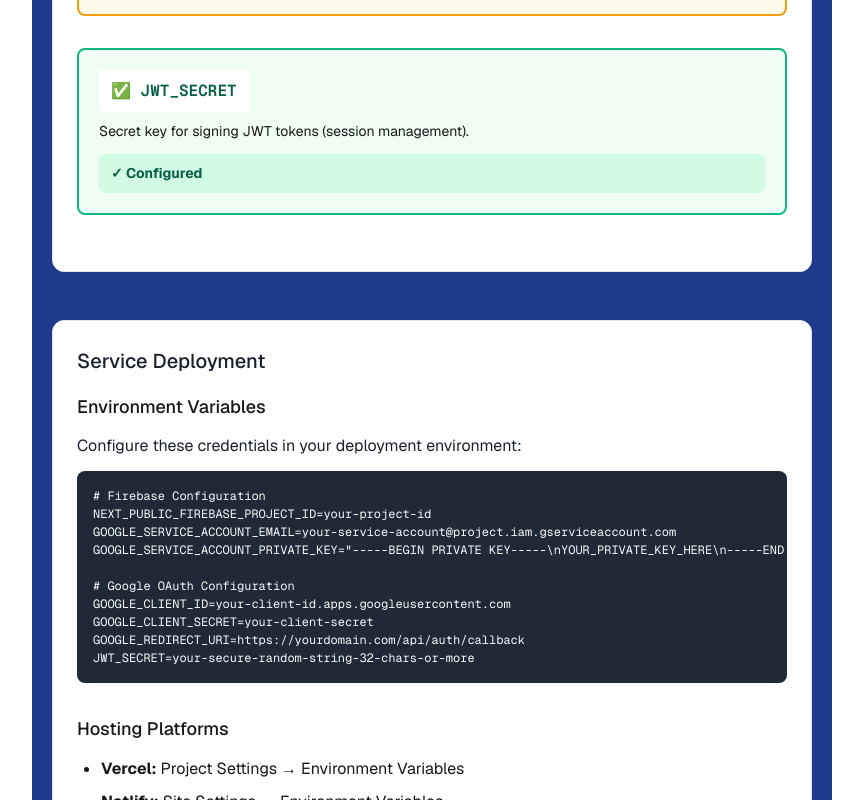
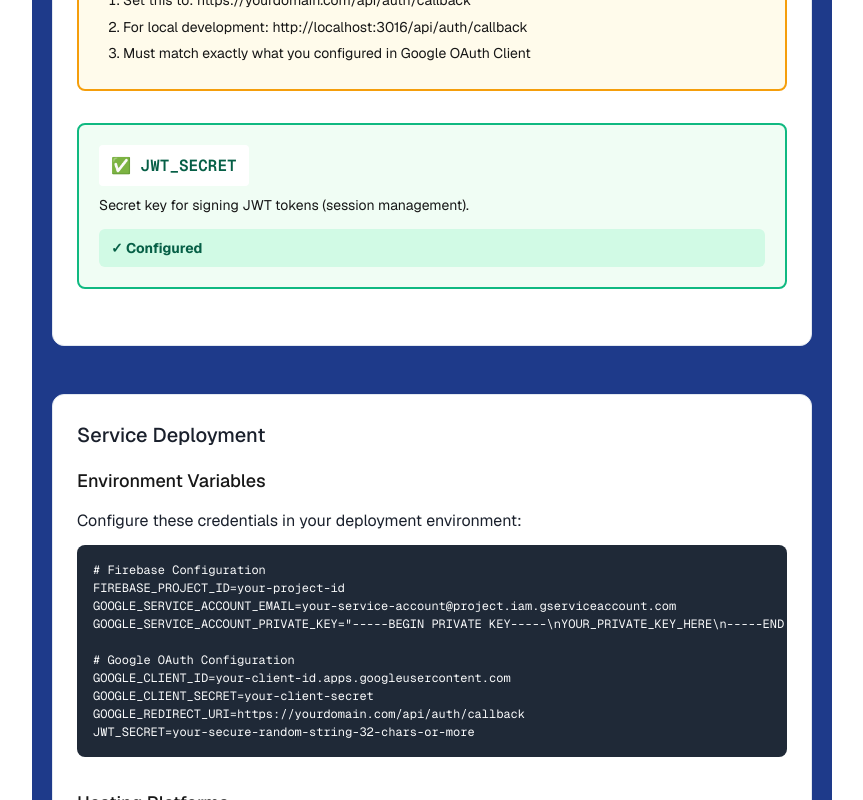
Before and after one commit to shaneosullivan/android-test-mgmt, a Next.js app: page /config-missing in a window 1280 px wide. Shown: the part 2000-2800 px from the top of the page, without its empty margins (208-1071 px from the left). Built offline with nearby package versions, Linux system fonts and the light colour scheme; no server answers.

Commit message:
Do not use NEXT_PUBLIC_ in env var, as it exposes it to the browser

```diff
--- a/app/config-missing/page.tsx
+++ b/app/config-missing/page.tsx
@@ -12,7 +12,7 @@ interface EnvVarConfig {
 
 const ENV_VARS: EnvVarConfig[] = [
   {
-    name: "NEXT_PUBLIC_FIREBASE_PROJECT_ID",
+    name: "FIREBASE_PROJECT_ID",
     description: "Firebase project ID for the testing distribution service.",
     instructions: {
       title: "Setup:",
@@ -197,7 +197,7 @@ export default function ConfigMissingPage() {
               <p>Configure these credentials in your deployment environment:</p>
               <pre className={styles.codeBlock}>
                 {`# Firebase Configuration
-NEXT_PUBLIC_FIREBASE_PROJECT_ID=your-project-id
+FIREBASE_PROJECT_ID=your-project-id
 GOOGLE_SERVICE_ACCOUNT_EMAIL=your-service-account@project.iam.gserviceaccount.com
 GOOGLE_SERVICE_ACCOUNT_PRIVATE_KEY="-----BEGIN PRIVATE KEY-----\\nYOUR_PRIVATE_KEY_HERE\\n-----END PRIVATE KEY-----\\n"
 
--- a/lib/consts.ts
+++ b/lib/consts.ts
@@ -4,7 +4,7 @@ export const FIRESTORE_COLLECTIONS = {
 } as const;
 
 export const REQUIRED_ENV_VARS = [
-  "NEXT_PUBLIC_FIREBASE_PROJECT_ID",
+  "FIREBASE_PROJECT_ID",
   "GOOGLE_SERVICE_ACCOUNT_EMAIL",
   "GOOGLE_SERVICE_ACCOUNT_PRIVATE_KEY",
 ] as const;
--- a/lib/firebase-admin.ts
+++ b/lib/firebase-admin.ts
@@ -22,11 +22,11 @@ function initializeFirebaseAdmin() {
 
   return initializeApp({
     credential: cert({
-      projectId: process.env.NEXT_PUBLIC_FIREBASE_PROJECT_ID,
+      projectId: process.env.FIREBASE_PROJECT_ID,
       clientEmail: process.env.GOOGLE_SERVICE_ACCOUNT_EMAIL,
       privateKey: privateKey,
     }),
-    projectId: process.env.NEXT_PUBLIC_FIREBASE_PROJECT_ID,
+    projectId: process.env.FIREBASE_PROJECT_ID,
   });
 }
 
--- a/util/config.ts
+++ b/util/config.ts
@@ -10,7 +10,7 @@ export interface ConfigValidationResult {
 export function validateConfig(): ConfigValidationResult {
   // Firebase Admin SDK environment variables
   const firebaseVars = [
-    "NEXT_PUBLIC_FIREBASE_PROJECT_ID",
+    "FIREBASE_PROJECT_ID",
     "GOOGLE_SERVICE_ACCOUNT_EMAIL",
     "GOOGLE_SERVICE_ACCOUNT_PRIVATE_KEY",
   ];
```
Also changed, not shown: 1 other file (tests, documents, lock files or other folders).
